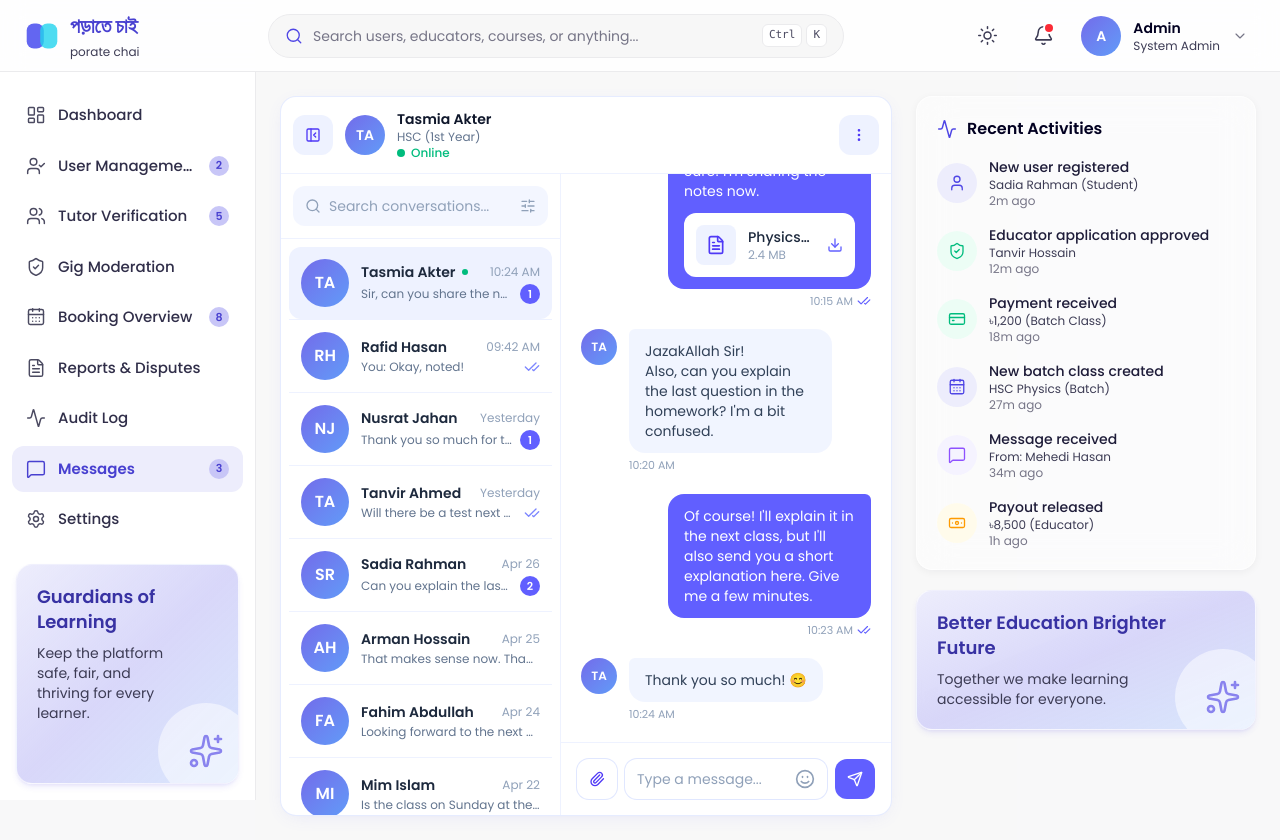
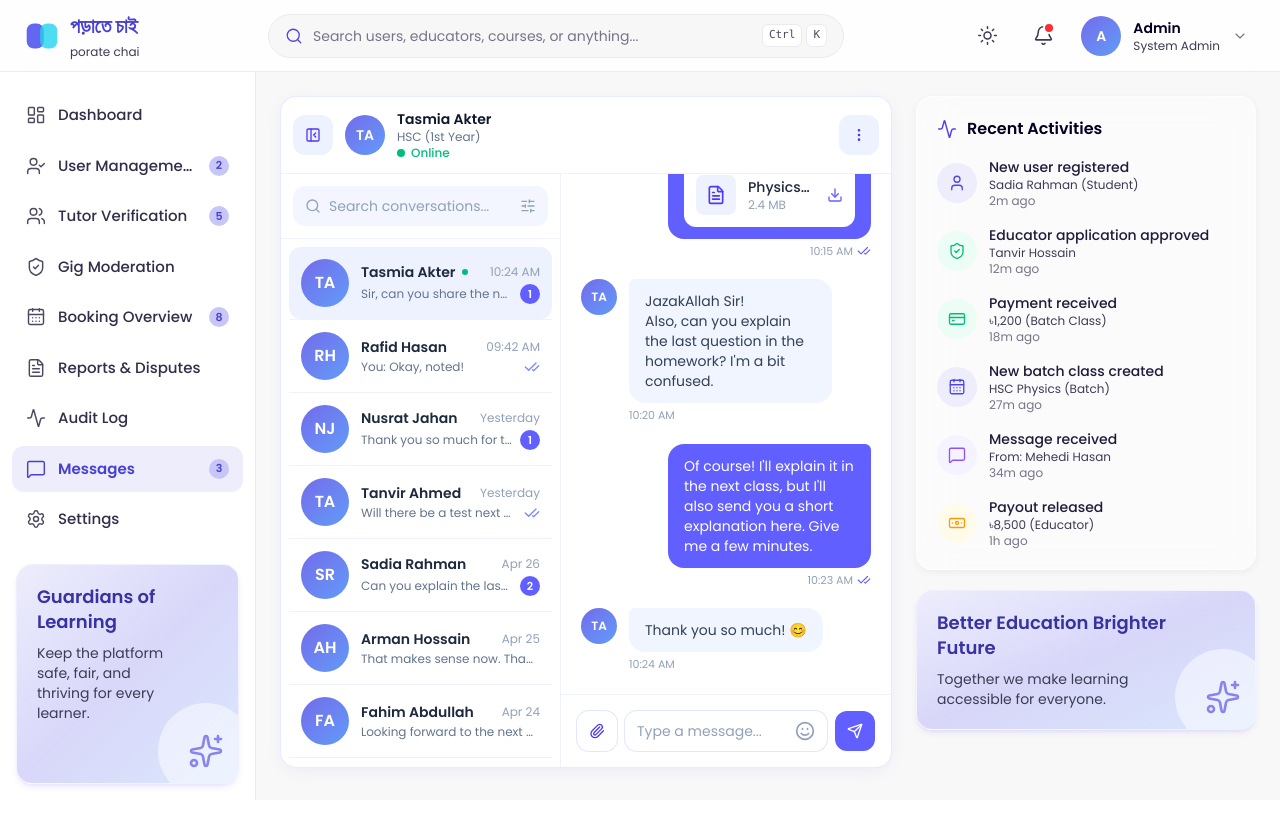
Before and after one commit to cgrashedflra/Porate-chai-1st-mvp, a Next.js app: page /admin/messages in a window 1280 px wide. After the commit the page ends 800 px from the top, so only its background shows below. Built offline with nearby package versions, Linux system fonts and the light colour scheme.

Commit message:
fix(messages): size page to fit viewport without scrolling
Subtract the topbar + content padding from 100vh (8rem instead of 5rem)
and lower the min-height so the card no longer overflows into a scroll.

```diff
--- a/components/messages/MessagesPage.tsx
+++ b/components/messages/MessagesPage.tsx
@@ -24,7 +24,7 @@ export default function MessagesPage() {
   const contact = conversations.find((c) => c.id === activeId)!;
 
   return (
-    <section className={cn(CARD, "flex h-[calc(100vh-5rem)] min-h-[640px] flex-col overflow-hidden")}>
+    <section className={cn(CARD, "flex h-[calc(100vh-8rem)] min-h-[520px] flex-col overflow-hidden")}>
       {/* Toolbar bar — hide list + chat header */}
       <div className="flex items-center gap-3 border-b border-indigo-50 p-3">
         <IconButton
```
